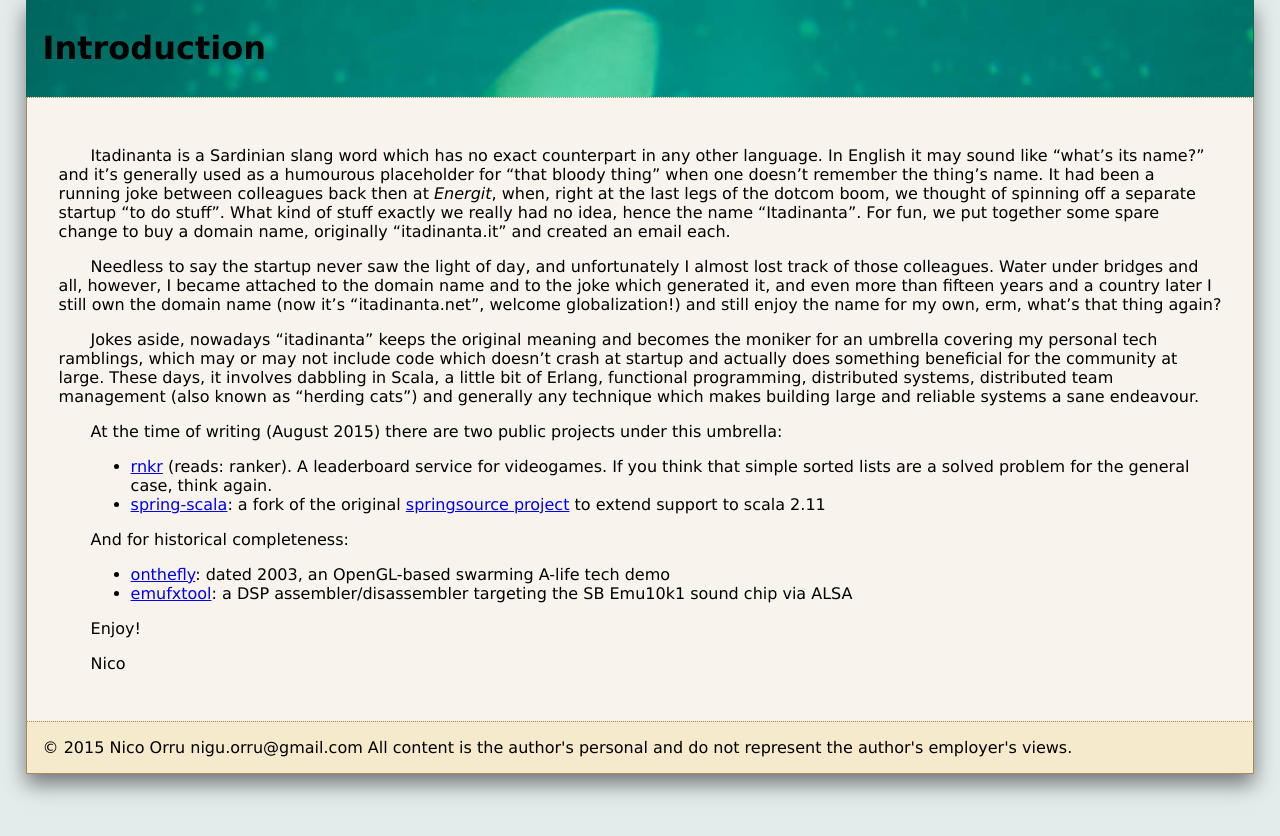
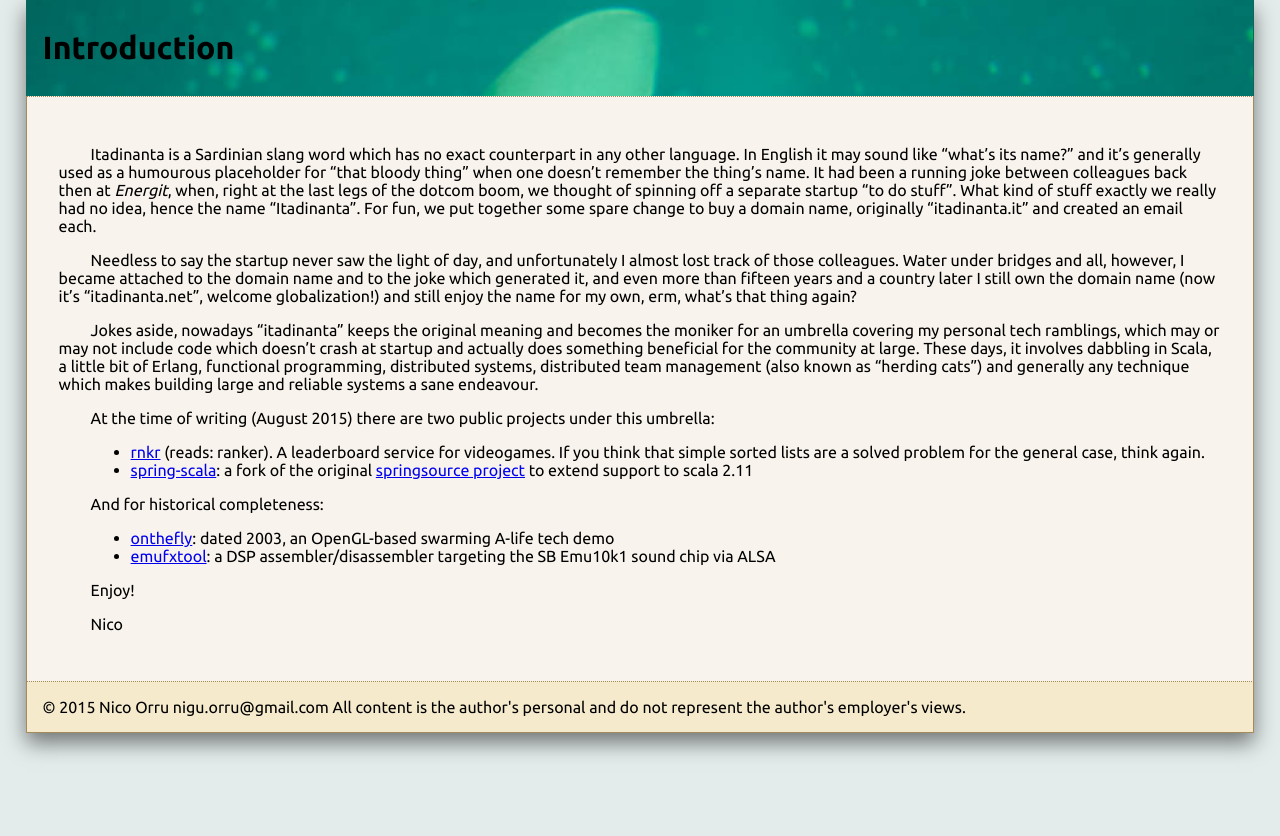
Before and after one commit to itadinanta/itadinanta.github.io, a Jekyll site: the page built from index.md, in a window 1280 px wide. Shown: the top 836 px of the page. Built offline with Jekyll 4.4.1, drawn with Linux system fonts in a browser that asks for light colours.

Commit message:
Added ubuntu webfont

```diff
--- a/_layouts/default.html
+++ b/_layouts/default.html
@@ -2,8 +2,8 @@
 <html>
 <head>
 <meta charset="UTF-8">
-<link rel="stylesheet" href="/css/default.css" type="text/css"
-	media="screen" charset="utf-8" />
+<link rel="stylesheet" type="text/css" href="http://fonts.googleapis.com/css?family=Ubuntu:regular,bold&subset=Latin">
+<link rel="stylesheet" href="/css/default.css" type="text/css" media="screen" charset="utf-8" />
 <title>Itadinanta - {{ page.title }}</title>
 </head>
 <body>
```
